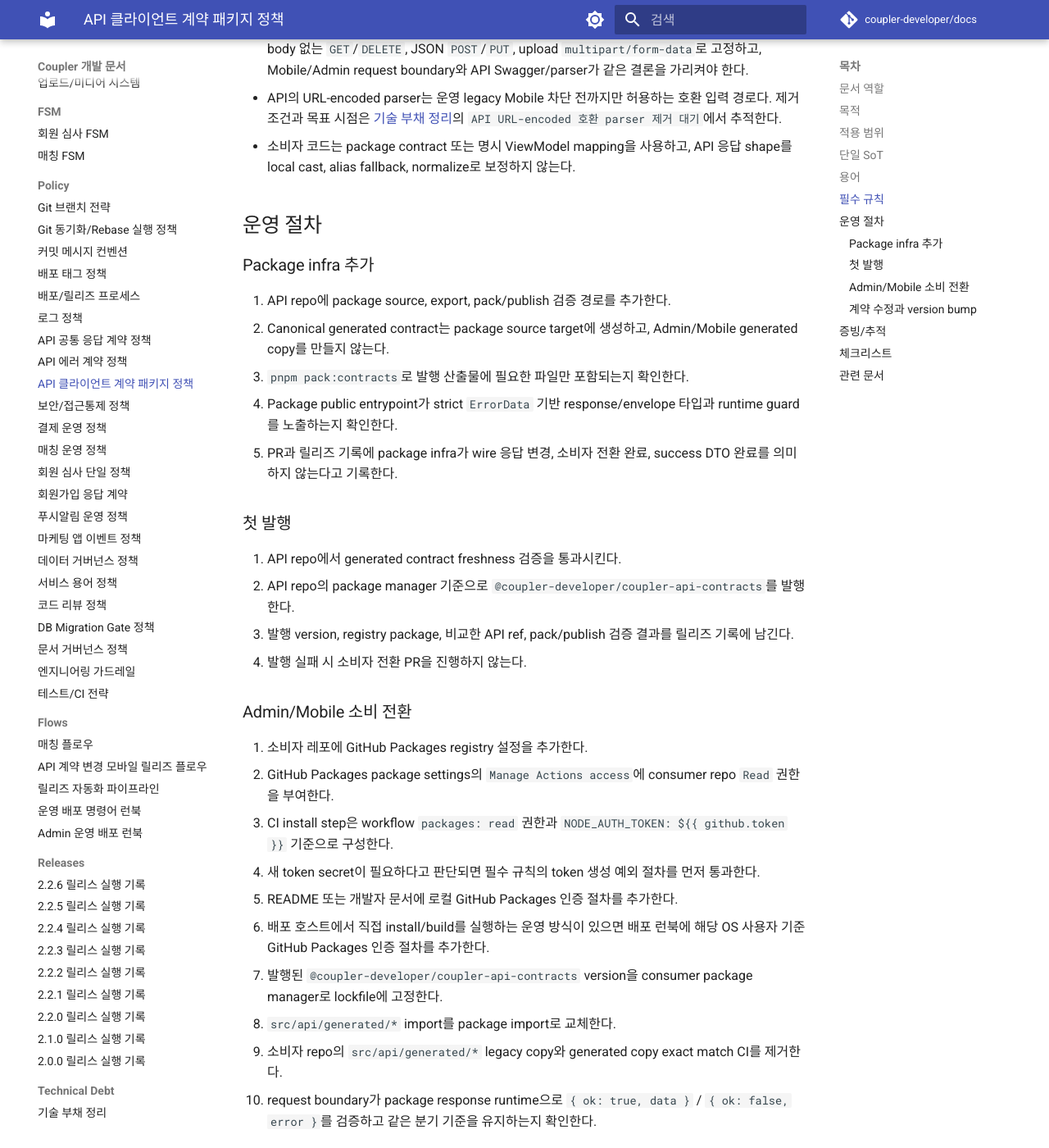
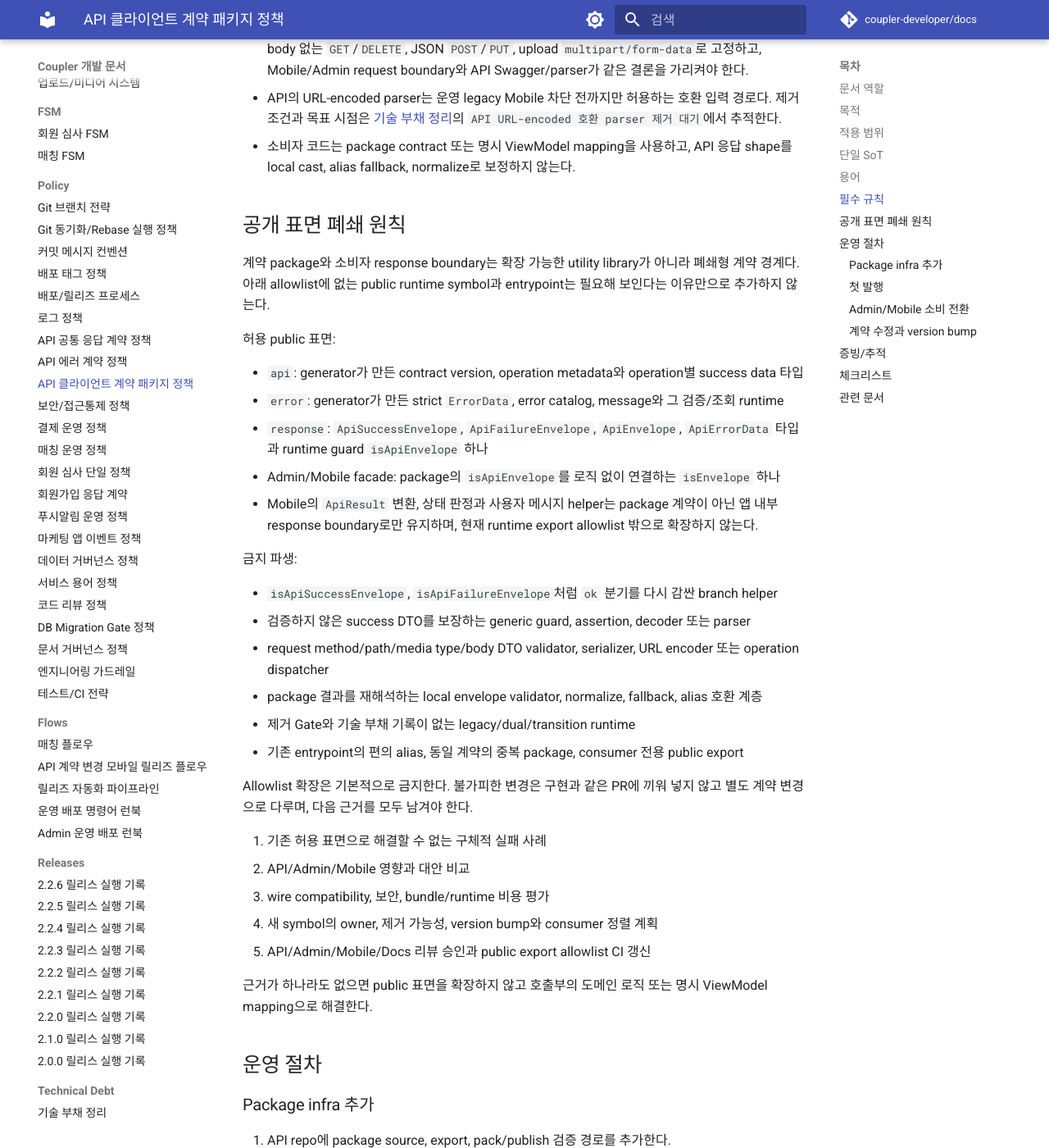
Before and after one commit to coupler-developer/docs, an MkDocs documentation site: the page built from content/policy/api-client-contract-package-policy.md, in a window 1280 px wide and 1400 px high, scrolled down 3572 px. Shown: the whole window at 82% size. Built offline with MkDocs 1.6.1 and Material for MkDocs 9.7.7, drawn with Linux system fonts in a browser that asks for light colours; comment, search, counter and statistics services are not loaded; some of the changed text lies outside the part shown.

Commit message:
docs: 계약 공개 표면 폐쇄 원칙 추가

```diff
--- a/content/policy/api-client-contract-package-policy.md
+++ b/content/policy/api-client-contract-package-policy.md
@@ -76,6 +76,37 @@
 - API의 URL-encoded parser는 운영 legacy Mobile 차단 전까지만 허용하는 호환 입력 경로다. 제거 조건과 목표 시점은 [기술 부채 정리](../technical-debt/technical-debt.md)의 `API URL-encoded 호환 parser 제거 대기`에서 추적한다.
 - 소비자 코드는 package contract 또는 명시 ViewModel mapping을 사용하고, API 응답 shape를 local cast, alias fallback, normalize로 보정하지 않는다.
 
+## 공개 표면 폐쇄 원칙
+
+계약 package와 소비자 response boundary는 확장 가능한 utility library가 아니라 폐쇄형 계약 경계다. 아래 allowlist에 없는 public runtime symbol과 entrypoint는 필요해 보인다는 이유만으로 추가하지 않는다.
+
+허용 public 표면:
+
+- `api`: generator가 만든 contract version, operation metadata와 operation별 success data 타입
+- `error`: generator가 만든 strict `ErrorData`, error catalog, message와 그 검증/조회 runtime
+- `response`: `ApiSuccessEnvelope`, `ApiFailureEnvelope`, `ApiEnvelope`, `ApiErrorData` 타입과 runtime guard `isApiEnvelope` 하나
+- Admin/Mobile facade: package의 `isApiEnvelope`를 로직 없이 연결하는 `isEnvelope` 하나
+- Mobile의 `ApiResult` 변환, 상태 판정과 사용자 메시지 helper는 package 계약이 아닌 앱 내부 response boundary로만 유지하며, 현재 runtime export allowlist 밖으로 확장하지 않는다.
+
+금지 파생:
+
+- `isApiSuccessEnvelope`, `isApiFailureEnvelope`처럼 `ok` 분기를 다시 감싼 branch helper
+- 검증하지 않은 success DTO를 보장하는 generic guard, assertion, decoder 또는 parser
+- request method/path/media type/body DTO validator, serializer, URL encoder 또는 operation dispatcher
+- package 결과를 재해석하는 local envelope validator, normalize, fallback, alias 호환 계층
+- 제거 Gate와 기술 부채 기록이 없는 legacy/dual/transition runtime
+- 기존 entrypoint의 편의 alias, 동일 계약의 중복 package, consumer 전용 public export
+
+Allowlist 확장은 기본적으로 금지한다. 불가피한 변경은 구현과 같은 PR에 끼워 넣지 않고 별도 계약 변경으로 다루며, 다음 근거를 모두 남겨야 한다.
+
+1. 기존 허용 표면으로 해결할 수 없는 구체적 실패 사례
+2. API/Admin/Mobile 영향과 대안 비교
+3. wire compatibility, 보안, bundle/runtime 비용 평가
+4. 새 symbol의 owner, 제거 가능성, version bump와 consumer 정렬 계획
+5. API/Admin/Mobile/Docs 리뷰 승인과 public export allowlist CI 갱신
+
+근거가 하나라도 없으면 public 표면을 확장하지 않고 호출부의 도메인 로직 또는 명시 ViewModel mapping으로 해결한다.
+
 ## 운영 절차
 
 ### Package infra 추가
@@ -84,7 +115,8 @@
 2. Canonical generated contract는 package source target에 생성하고, Admin/Mobile generated copy를 만들지 않는다.
 3. `pnpm pack:contracts`로 발행 산출물에 필요한 파일만 포함되는지 확인한다.
 4. Package public entrypoint가 strict `ErrorData` 기반 response/envelope 타입과 runtime guard를 노출하는지 확인한다.
-5. PR과 릴리즈 기록에 package infra가 wire 응답 변경, 소비자 전환 완료, success DTO 완료를 의미하지 않는다고 기록한다.
+5. Package와 Admin/Mobile response facade의 public runtime symbol이 각각의 정확한 allowlist를 벗어나지 않는지 CI로 확인한다.
+6. PR과 릴리즈 기록에 package infra가 wire 응답 변경, 소비자 전환 완료, success DTO 완료를 의미하지 않는다고 기록한다.
 
 ### 첫 발행
 
@@ -127,6 +159,8 @@
 - [ ] package 변경이 wire 응답 구조 변경과 섞이지 않았는가?
 - [ ] package 이름이 `@coupler-developer/coupler-api-contracts` 하나로 유지되는가?
 - [ ] public response/envelope 타입과 runtime guard가 generated error runtime의 strict `ErrorData`를 실패 계약으로 쓰는가?
+- [ ] `response` public runtime이 `isApiEnvelope` 하나이고 소비자 facade가 `isEnvelope` 외의 파생 envelope guard를 추가하지 않았는가?
+- [ ] 새 public entrypoint/runtime symbol이 폐쇄형 allowlist를 벗어나지 않으며, 확장 시 별도 계약 변경 근거와 승인이 있는가?
 - [ ] `generated/apiContract.ts`의 느슨한 실패 helper 타입을 package public response 기준으로 노출하지 않는가?
 - [ ] API repo에서 `pnpm`/`pnpm-lock.yaml` 기준을 지키고 `package-lock.json`을 만들지 않았는가?
 - [ ] Admin/Mobile legacy generated copy를 재도입하지 않았는가?
```
Also changed, not shown: content/policy/api-response-contract-policy.md (+2 -0 lines).
